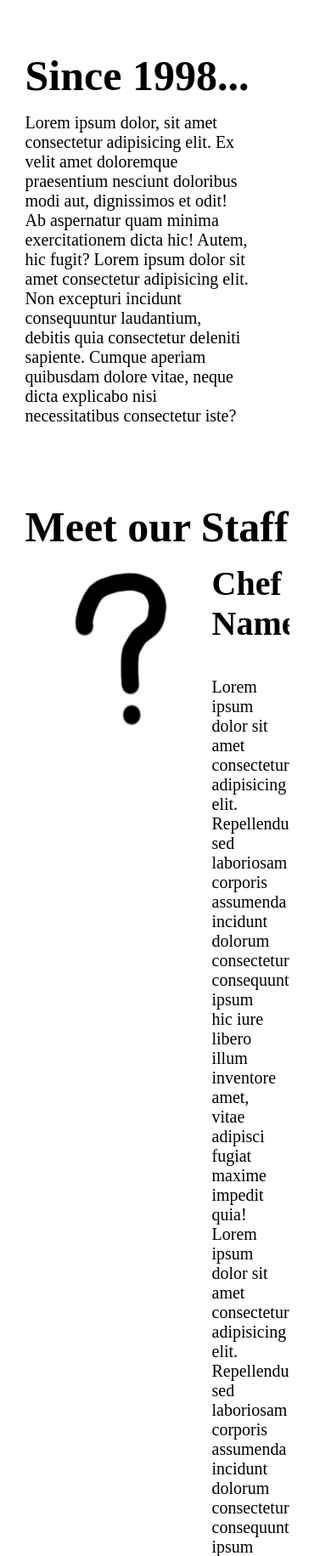
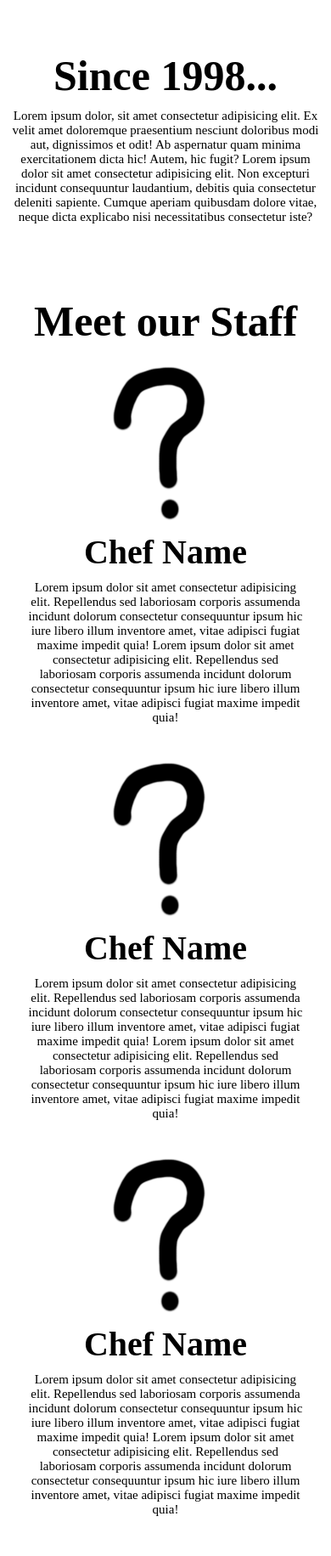
Before and after one commit to Charptr0/CSC322-OneBite, a Flask app: page /about in a window 390 px wide. Shown: the part 370-2201 px from the top of the page at 85% size. Run offline with Flask 2, Linux system fonts and the light colour scheme.

Commit message:
adjust for mobile

```diff
--- a/static/styles/about.css
+++ b/static/styles/about.css
@@ -71,9 +71,35 @@
         margin-left: 5%;
         margin-right: 5%;
     }
+
+    .chef-desc
+    {
+        width: 100%;
+        font-size: 15px;
+    }
+
+    .chef-name
+    {
+        margin-bottom: -5px;
+    }
 }
 
 @media screen and (max-width: 600px)
 {
+    .about-container
+    {
+        margin-left: 0;
+        margin-right: 0;
+        text-align: center;
+    }
 
+    .chef-img
+    {
+        float: none;
+    }
+
+    .chef-content
+    {
+        margin-left: 0;
+    }
 }
```
